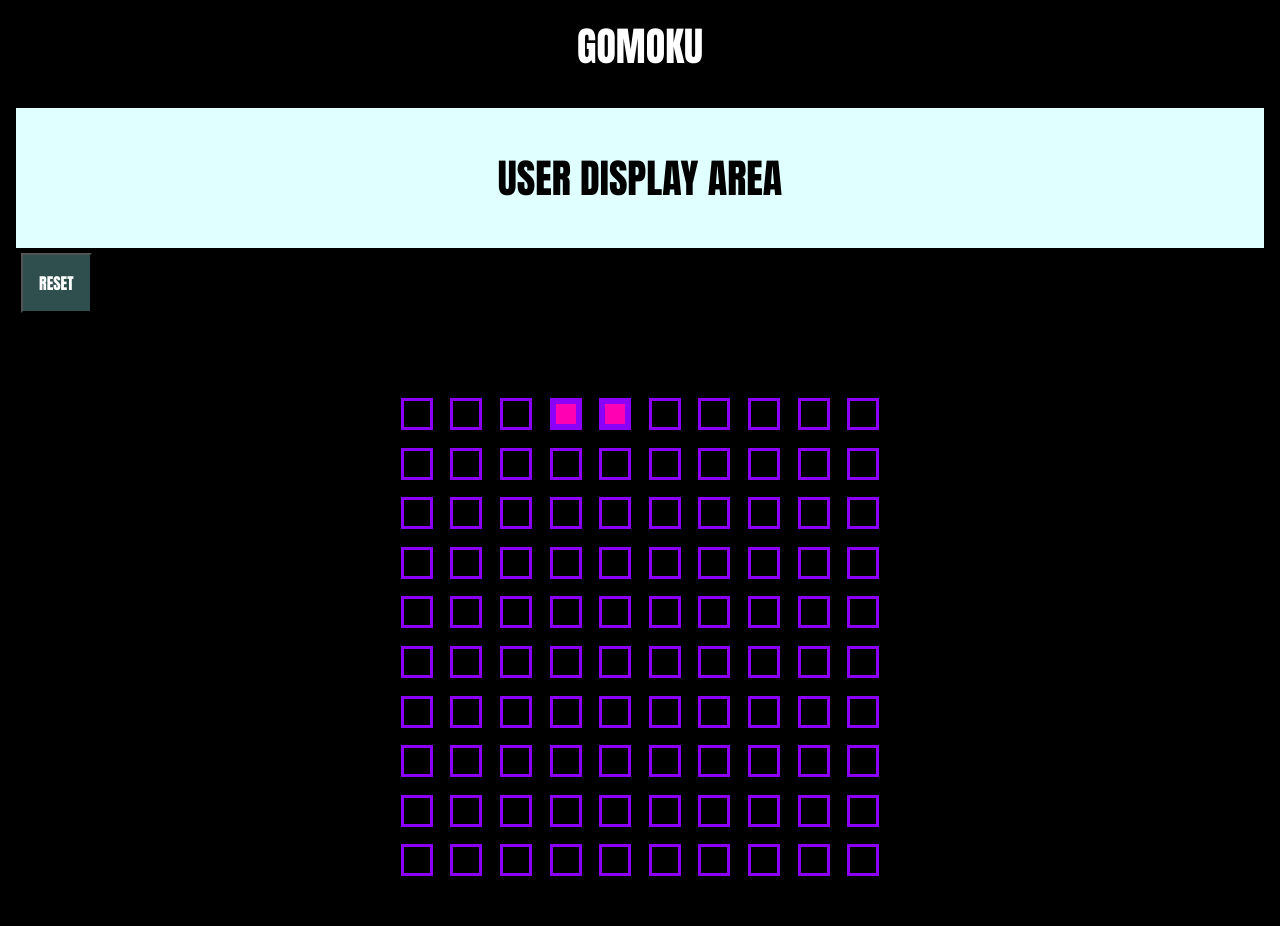
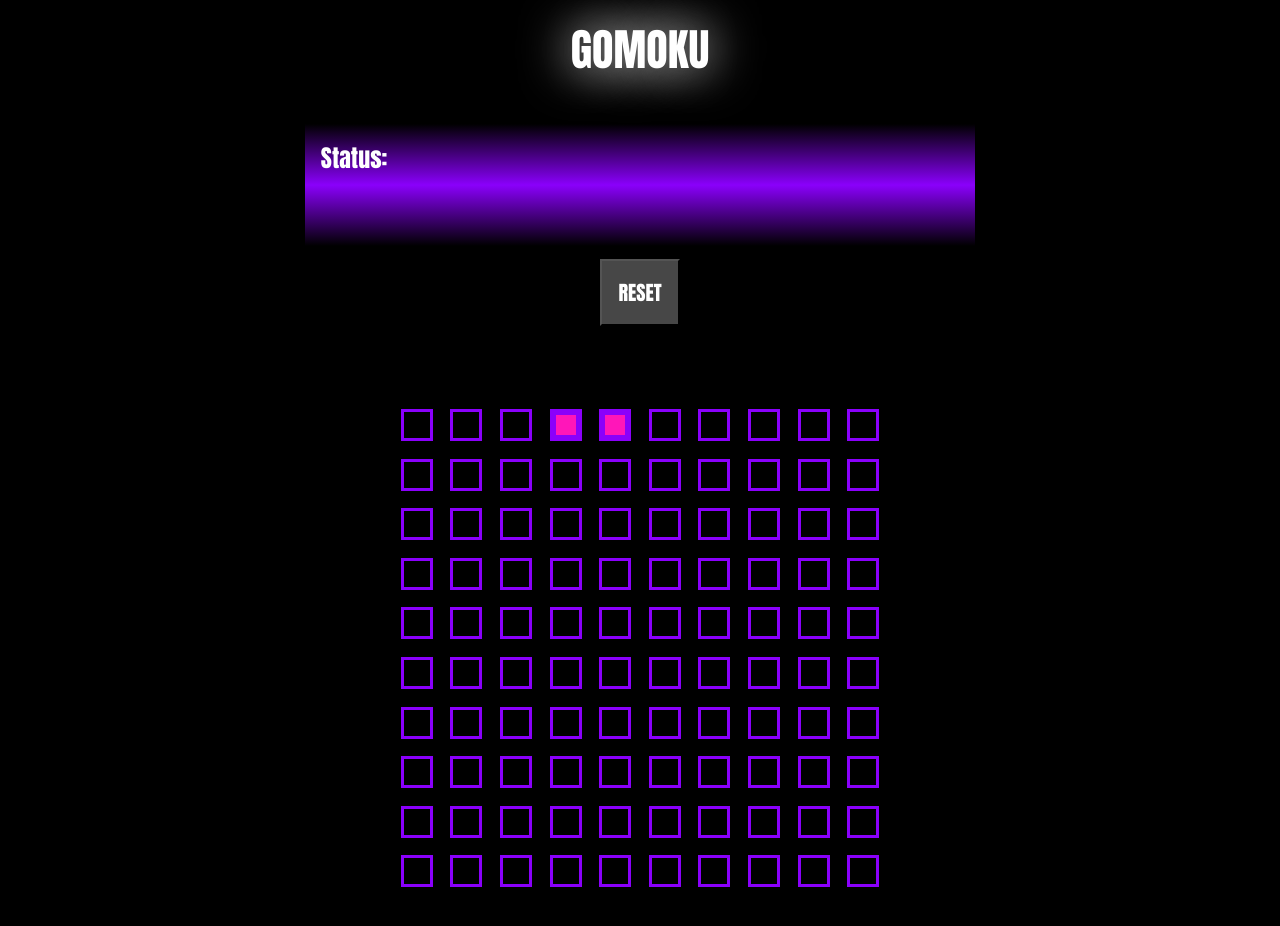
Before and after one commit to BiancaDavey/Gomoku, a website built with Parcel: page index.html in a window 1280 px wide. Built offline with nearby package versions, Linux system fonts and the light colour scheme.

Commit message:
Add flicker effect

```diff
--- a/app.ts
+++ b/app.ts
@@ -4,6 +4,12 @@ enum STATUS {
     FREE = 'FREE',
     OCCUPIED = 'OCCUPIED',
     SELECTED = 'SELECTED',
+}
+
+// enum for turn? OR a counter to track? odd/even
+enum TURN {
+    ONE = 'ONE',
+    TWO = 'TWO',
 }
 
 class Square {
@@ -95,6 +101,7 @@ class Main {
         this.boardContainer.id = 'board'
         this.boardContainer.classList.add('board')
         // Board area upper aka. User display:
+        // TODO: 08/07/2022 subsume UserDisplay into board? ie. Just have status bar and reset button?
         const userDisplayElement = document.createElement('div')
         userDisplayElement.classList.add('user-display')
         userDisplayElement.innerText = 'User Display Area'
@@ -108,7 +115,17 @@ class Main {
             // Reset game function call.
             this.resetGame()
         })
-        this.boardContainer.appendChild(userDisplayElement)
+        // 08/07/2022 trying text area in user display:
+        const statusBar = document.createElement('text')
+        statusBar.classList.add('status-bar')
+        statusBar.innerText = 'Status: '
+        // 08/07/2022 Delete this line if not placing reset button in userdisplay.
+        //userDisplayElement.appendChild(resetButton)
+        //userDisplayElement.appendChild(statusBar)
+        //this.boardContainer.appendChild(userDisplayElement)
+
+        // 08/07/2022 USE this to place button below Userdisplay section:
+        this.boardContainer.appendChild(statusBar)
         this.boardContainer.appendChild(resetButton)
         document.getElementById('main')?.append(this.boardContainer)
     }
--- a/style.css
+++ b/style.css
@@ -7,7 +7,7 @@ body {
 }
 
 .header {
-    font-size: 2.5rem;
+    font-size: 2.75rem;
     padding: 1rem;
     background-color: black;
     color: #FFFFFF;
@@ -15,7 +15,43 @@ body {
     font-weight: bolder;
     text-transform: uppercase;
     text-align: center;
+    animation: flicker 10s linear infinite;
 }
+
+@keyframes flicker {
+    0% {
+      opacity: 1;
+      text-shadow: 0px 0px 50px white;
+    }
+    24% {
+        opacity: 1;
+        text-shadow: 0px 0px 50px white;
+    }
+    25% {
+        opacity: 0.5;
+        text-shadow: 0px 0px 30px white;
+    }
+    26% {
+        opacity: 1;
+        text-shadow: 0px 0px 30px white;
+    }
+    27% {
+        opacity: 0;
+        text-shadow: 0px 0px 30px white;
+    }
+    28% {
+        opacity: 1;
+        text-shadow: 0px 0px 50px white;
+    }
+    50% {
+      opacity: 1;
+      text-shadow: 0px 0px 50px white;
+    }
+    100% {
+      opacity: 1;
+      text-shadow: 0px 0px 50px white;
+    }
+  }
 
 .main {
     flex: 1;
@@ -25,16 +61,17 @@ body {
     background-color: black;
 }
 
-/*
+/* 08/07/2022 Comment this out to return to it being across whole screen.*/
 .board {
     display: flex;
     flex-direction: column;
-    width: auto;
-    max-width: 1000px;
+    /*width: auto; */
+    /*max-width: 1000px;*/
     margin: 0 auto;
+    align-items: center;
 }
-*/
 
+/*
 .user-display {
     font-size: 2.5rem;
     padding: 2.5rem;
@@ -45,18 +82,36 @@ body {
     text-transform: uppercase;
     text-align: center;
 }
+*/
+
+.status-bar {
+    background-image: linear-gradient(black, rgb(138, 0, 251), black);
+    /*
+    background-image: radial-gradient(rgb(138, 0, 251),black);
+    */
+    padding: 1rem;
+    margin: 10px;
+    height: 90px;
+    width: 100%;
+    /* Remove text to be in a separate element, appended as child to status-bar: */
+    font-size: 1.5rem;
+    font-family: Impact, Haettenschweiler, 'Arial Narrow Bold', sans-serif;
+    font-weight: bold;
+    text-align: left;
+    color: white;
+}
 
 .reset-button {
-    font-size: 1rem;
+    font-size: 1.25rem;
     color: white;
     font-family: Impact, Haettenschweiler, 'Arial Narrow Bold', sans-serif;
     font-weight: bold;
     text-transform: uppercase;
     text-align: center;
     padding: 1rem;
-    margin: 5px;
-    background-color: darkslategrey;
-    align-items: center;
+    margin: 3px;
+    background-color: rgb(71, 71, 71);
+    max-width: fit-content;
 }
 
 .reset-button:hover {
@@ -86,7 +141,7 @@ body {
 }
 
 .square.occupied {
-    background-color: rgb(255, 0, 179);
+    background-color: rgb(255, 22, 185);
     cursor: not-allowed;
     /* This creates CIRCLES for occupied squares:
     border-radius: 1rem;
```
